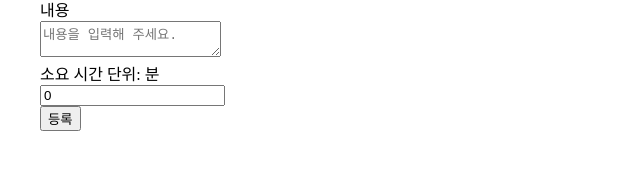
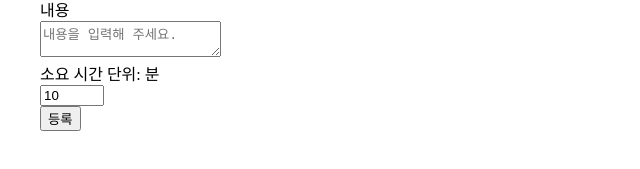
Before and after one commit to By-hoon/Hooday, a React (Create React App) app: page /create in a window 1280 px wide. Shown: the part 243-412 px from the top of the page, without its empty margins (0-640 px from the left). Built offline with nearby package versions, Linux system fonts and the light colour scheme.

Commit message:
feat: 소요 시간이 10 ~ 600 사이의 정수만 입력되도록 제한

```diff
--- a/src/components/CreateSchedule.tsx
+++ b/src/components/CreateSchedule.tsx
@@ -6,7 +6,7 @@ const CreateSchedule = () => {
   const [scheduleColor, setScheduleColor] = useState("058EE2");
   const [title, setTitle] = useState("");
   const [content, setContent] = useState("");
-  const [time, setTime] = useState(0);
+  const [time, setTime] = useState(10);
   const { show: isOpenPalette, setShow: setIsOpenPalette, ref: createRef } = useControlRenderingByClick();
 
   const openPalette = () => {
@@ -24,7 +24,8 @@ const CreateSchedule = () => {
     setContent(e.target.value);
   }, []);
   const changeTime = useCallback((e: React.ChangeEvent<HTMLInputElement>) => {
-    setTime(Number(e.target.value));
+    const targetTime = Math.floor(Number(e.target.value));
+    setTime(targetTime);
   }, []);
 
   const onSubmit = () => {
@@ -66,7 +67,15 @@ const CreateSchedule = () => {
           <div className="input-title">
             소요 시간 <span>단위: 분</span>
           </div>
-          <input className="time__input" type="number" value={time} onChange={changeTime} required />
+          <input
+            className="time__input"
+            min={10}
+            max={600}
+            type="number"
+            value={time}
+            onChange={changeTime}
+            required
+          />
         </div>
         <div className="submit__container">
           <input type="submit" value="등록" />
```
